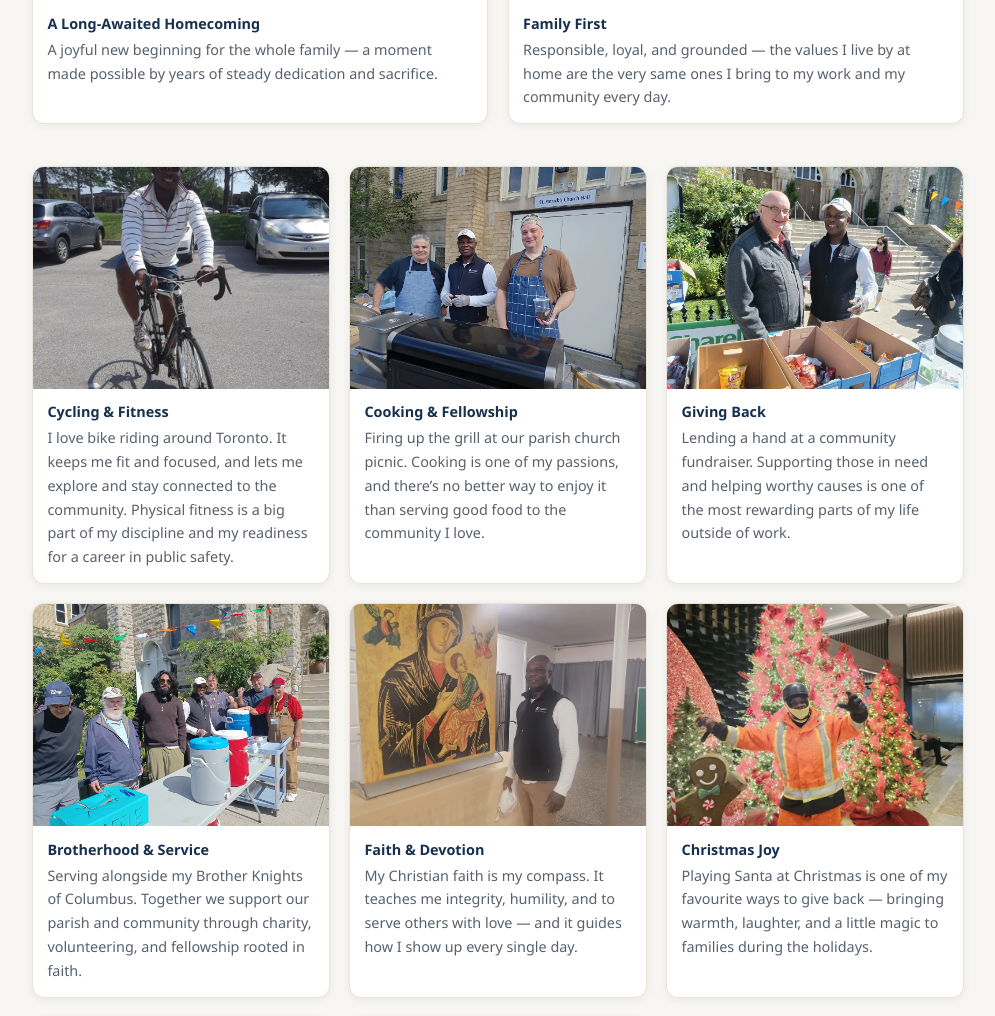
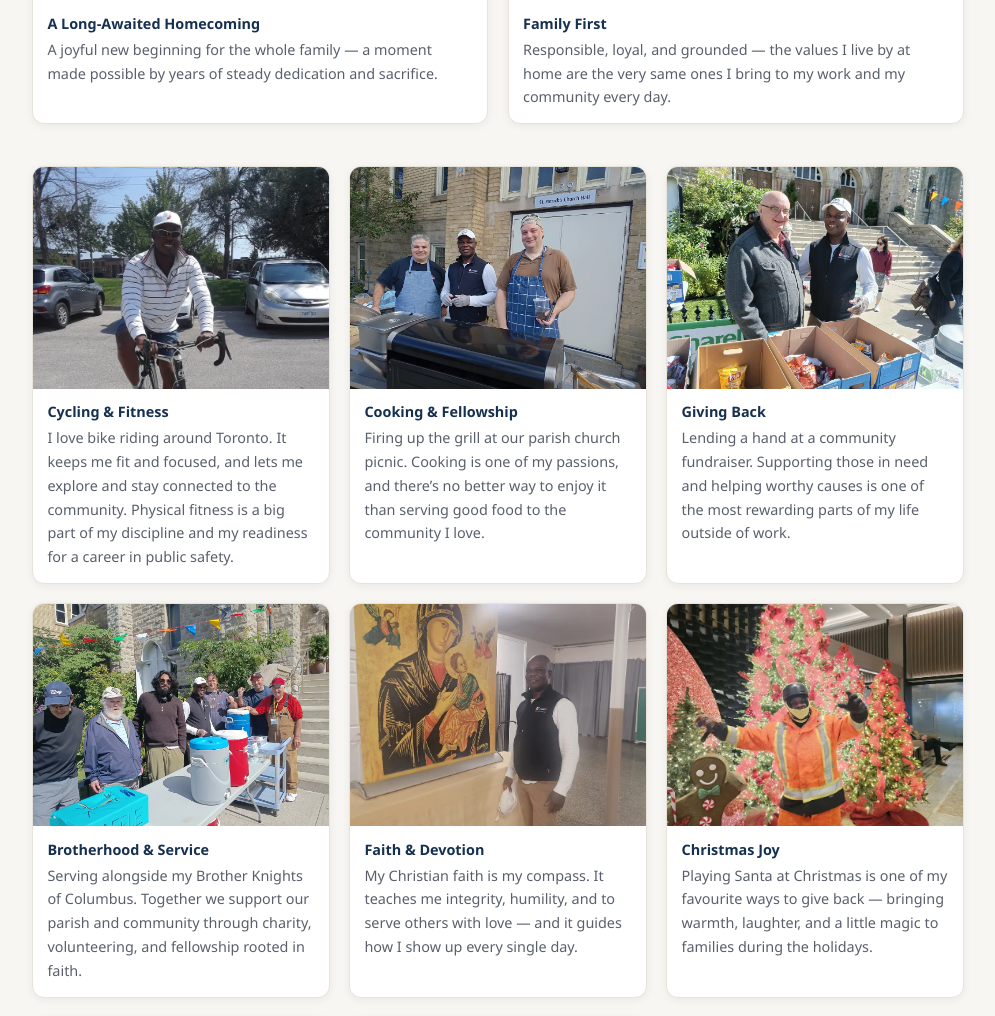
Before and after one commit to rufuspaschal/rufuspaschal.github.io, a Jekyll site: the page built from community.html, in a window 1280 px wide. Shown: the part 881-1897 px from the top of the page, without its empty margins (142-1137 px from the left). Built offline with Jekyll 4.4.1, drawn with Linux system fonts in a browser that asks for light colours; grey boxes are pictures that could not be loaded.

Commit message:
Update assets/css/style.css

```diff
--- a/assets/css/style.css
+++ b/assets/css/style.css
@@ -269,6 +269,7 @@ blockquote.pull {
 .gallery { display: grid; grid-template-columns: repeat(auto-fit, minmax(240px, 1fr)); gap: 1.2rem; }
 .gallery figure { margin: 0; background: var(--card-bg); border: 1px solid var(--line); border-radius: var(--radius); overflow: hidden; box-shadow: 0 2px 8px rgba(0,0,0,0.06); }
 .gallery img { width: 100%; aspect-ratio: 4 / 3; object-fit: cover; display: block; }
+.gallery img.focus-top { object-position: center 12%; }
 .gallery figcaption { padding: 0.7rem 0.9rem 0.9rem; color: var(--muted); font-size: 0.9rem; }
 .gallery figcaption strong { color: var(--navy); display: block; margin-bottom: 0.15rem; }
 
```
